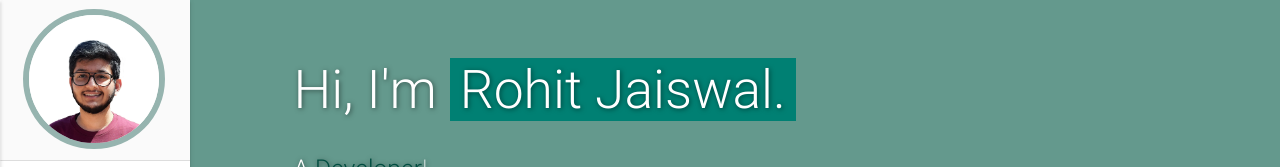
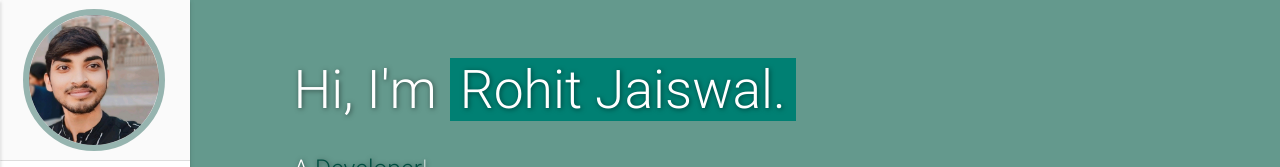
Before and after one commit to RJ013/Rohit-Jaiswal-portfolio, a plain HTML site: page index.html in a window 1280 px wide. Shown: the top 167 px of the page. Drawn offline with nearby package versions, Linux system fonts and the light colour scheme.

Commit message:
pic changed

```diff
--- a/index.html
+++ b/index.html
@@ -75,7 +75,7 @@
       <li class="logo">
         <a id="logo-container" aria-label="Navigate to the beginning of the page" href="#intro"
           class="brand-logo grey-blue-text">
-          <img src="/assets/img/passport-new.jpg" class="circle img-responsive profile-pic" alt="avatar">
+          <img src="1713038406288.jpeg" class="circle img-responsive profile-pic" alt="avatar">
         </a>
       </li>
 
```
Also changed, not shown: 1713038406288.jpeg (added).
